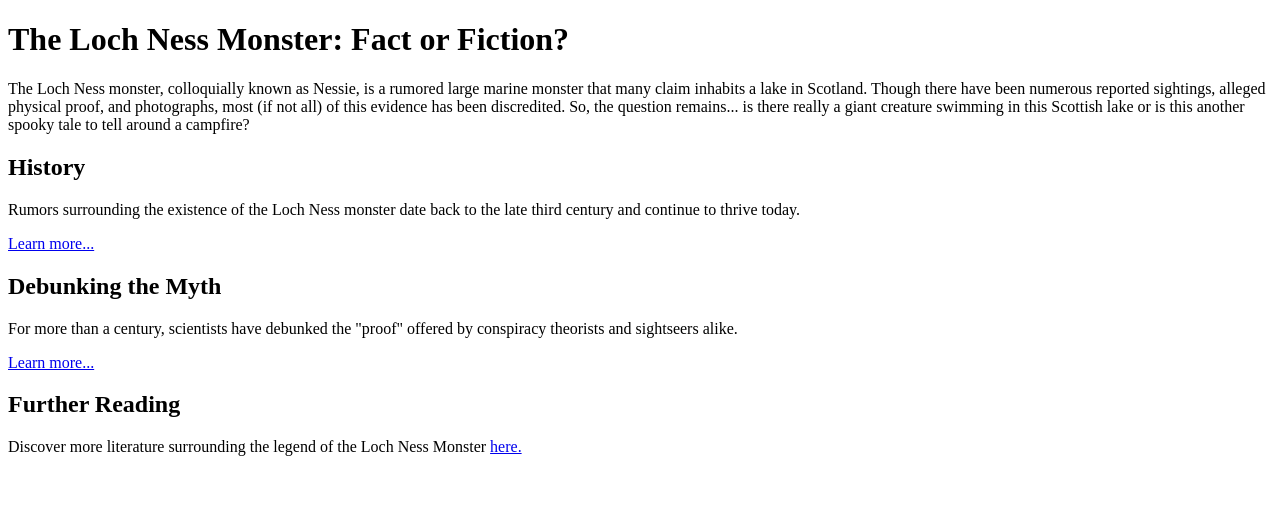
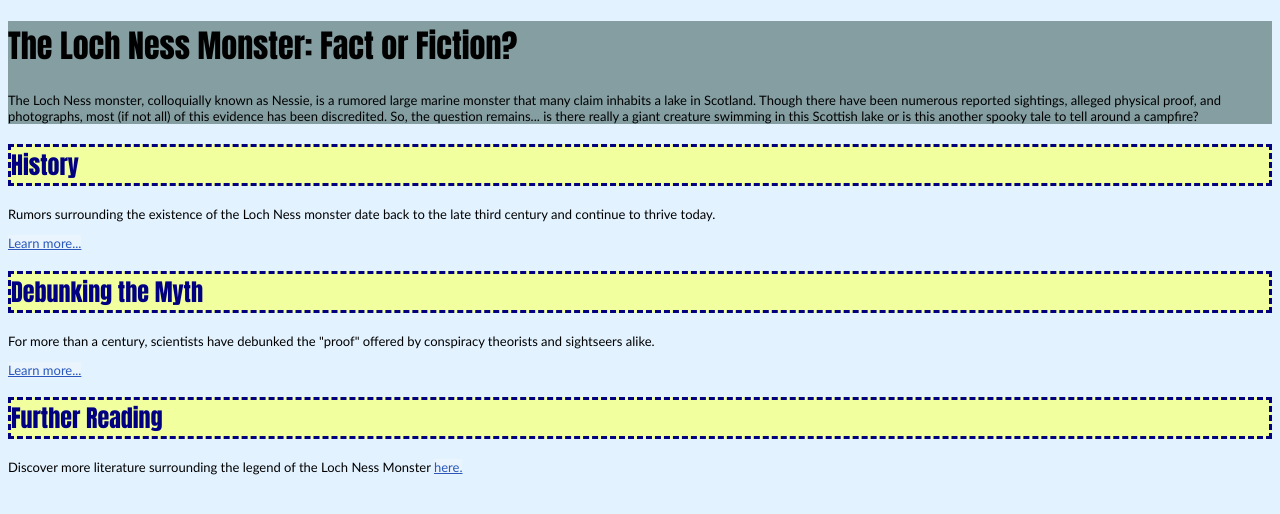
Before and after one commit to jdmar3-comp426/a01-emmadrew, a website: page index.html in a window 1280 px wide. Drawn offline with Linux system fonts and the light colour scheme.

Commit message:
adding styles.css

```diff
--- a/index.html
+++ b/index.html
@@ -4,24 +4,25 @@
         <meta charset="UTF-8">
         <meta name="viewport" content="width=device-width, initial-scale=1.0">
         <title>The Loch Ness Monster</title>
+        <link rel="stylesheet" type="text/css" href="styles.css"/>
     </head>
     <body>
-        <div>
+        <div class="intro">
             <h1>The Loch Ness Monster: Fact or Fiction?</h1>
             <p>The Loch Ness monster, colloquially known as Nessie, is a rumored large marine monster that many claim inhabits a lake in Scotland. Though there have been numerous reported sightings, alleged physical proof, and photographs, most (if not all) of this evidence has been discredited. So, the question remains... is there really a giant creature swimming in this Scottish lake or is this another spooky tale to tell around a campfire?</p>
         </div>
         <div>
-            <h2>History</h2>
+            <h2 id="indextitle">History</h2>
             <p>Rumors surrounding the existence of the Loch Ness monster date back to the late third century and continue to thrive today.</p>
             <p><a href="history.html">Learn more...</a></p>
         </div>
         <div>
-            <h2>Debunking the Myth</h2>
+            <h2 id="indextitle">Debunking the Myth</h2>
             <p>For more than a century, scientists have debunked the "proof" offered by conspiracy theorists and sightseers alike.</p>
             <p><a href="debunk.html">Learn more...</a></p>
         </div>
         <div>
-            <h2>Further Reading</h2>
+            <h2 id="indextitle">Further Reading</h2>
             <p>Discover more literature surrounding the legend of the Loch Ness Monster <a href="readingmore.html">here.</a></p>
         </div>
     </body>
--- /dev/null
+++ b/styles.css
@@ -0,0 +1,68 @@
+body
+{
+	font-family: 'Trebuchet MS', 'Lucida Sans Unicode', 'Lucida Grande', 'Lucida Sans', Arial, sans-serif;
+	color: #000000;
+	font-size: small;
+	background-color:#E2F2FF;
+}
+hr {
+    border: 0;
+    width: 100%;
+    height: 100%;
+    color: #666633;
+    background-color: #666633;
+    height: 2px;
+}
+
+h1 {
+    color: black;
+    font-family: Impact, Haettenschweiler, 'Arial Narrow Bold', sans-serif;
+    font-size:xx-large;
+    font-weight: bold;
+    border:transparent;
+}
+
+h2 {
+    color: navy;
+    font-family: Impact, Haettenschweiler, 'Arial Narrow Bold', sans-serif;
+    font-size: x-large;
+    font-weight: normal;
+    border: 1px double;
+}
+
+/*Every <a> whose href begins with https*/
+a[href^="https"] {
+    color: navy;
+    background-color: rgb(233, 244, 252);
+}
+
+/*Every <a> whose href ends with .html*/
+a[href$=".html"] {
+    color: rgb(41, 87, 187);
+    background-color: rgb(233, 244, 253);
+}
+
+/*Highlights h1 headings when hover*/
+h1:hover {
+    background-color:rgb(140, 225, 140);
+    border:rgb(44, 79, 44);
+}
+
+.intro {
+    background-color: rgb(132, 158, 162)
+}
+
+#indextitle {
+    background-color: rgb(241, 255, 159);
+    border:dashed;
+}
+
+ul > li {
+    margin: 0;
+	padding: 15px 0 15px 35px;
+	list-style: none;
+    background-position: 0mm;
+	background-image: url("smiley.png");
+	background-repeat: no-repeat;
+	background-size: 30px;
+}
```
Also changed, not shown: debunk.html (+1 -0 lines), history.html (+1 -0 lines), readingmore.html (+1 -0 lines), smiley.png (added), 1 other file.
